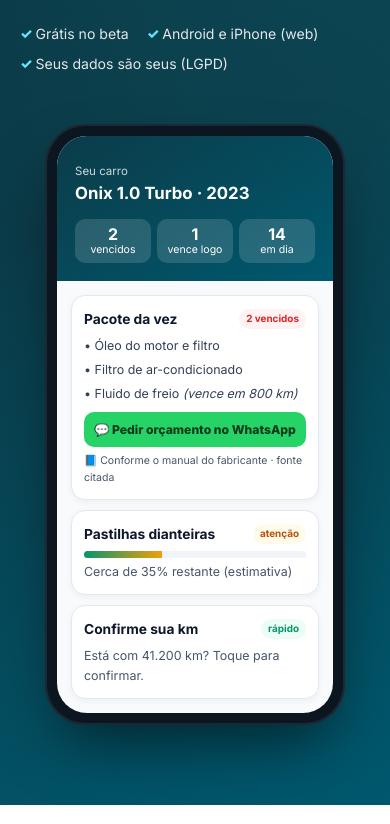
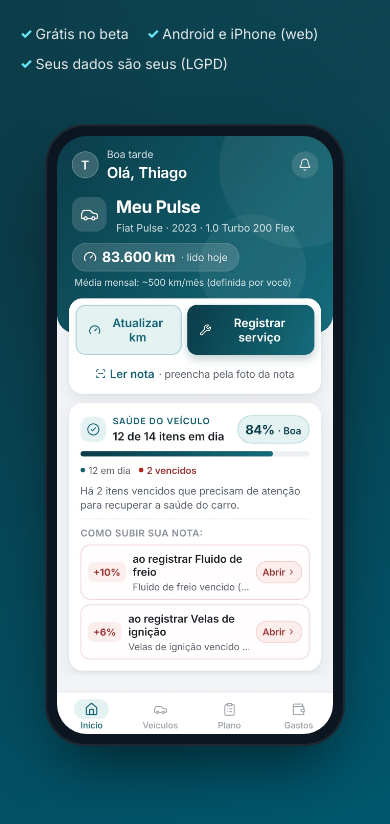
Before and after one commit to locussay-debug/carsey-site, a plain HTML site: page index.html in a window 390 px wide. Shown: the part 614-1438 px from the top of the page. Drawn offline with Linux system fonts and the light colour scheme.

Commit message:
feat(landing): troca mockups ilustrativos (Onix) por prints reais do app (Fiat Pulse) em assets/screens
- 4 telas 1080x2340 WebP: home-topo (hero), home-pacote, plano, gastos
- barra de status do Android removida; miniatura da nota fiscal desfocada
- alt texts em PT-BR; mantém moldura, cantos e sombra do .phone
- remove CSS dos mockups não usados

```diff
--- a/index.html
+++ b/index.html
@@ -69,22 +69,8 @@
     .ticks li::before{content:"✓ ";color:#67E8F9;font-weight:800}
     /* phone mockup */
     .phone{width:300px;margin:0 auto;background:#0b1620;border-radius:40px;padding:12px;box-shadow:0 30px 60px -15px rgba(0,0,0,.55),inset 0 0 0 2px rgba(255,255,255,.08)}
-    .screen{background:var(--bg);border-radius:30px;overflow:hidden;color:var(--s9);min-height:560px}
-    .scr-top{background:linear-gradient(150deg,var(--p9),var(--p8));color:#fff;padding:26px 18px 18px}
-    .scr-top small{opacity:.8;font-size:.72rem;display:block}
-    .scr-top strong{font-size:1.05rem}
-    .health{display:flex;gap:6px;margin-top:12px}
-    .health span{flex:1;background:rgba(255,255,255,.14);border-radius:10px;padding:6px 4px;text-align:center;font-size:.66rem;line-height:1.2}
-    .health b{display:block;font-size:1rem}
-    .scr-body{padding:14px;display:flex;flex-direction:column;gap:10px}
-    .card{background:#fff;border:1px solid var(--s2);border-radius:14px;padding:12px;font-size:.78rem;box-shadow:0 2px 6px rgba(11,60,73,.05)}
-    .card h4{font-size:.86rem;margin-bottom:6px;display:flex;justify-content:space-between;align-items:center}
-    .tag{font-size:.62rem;font-weight:700;padding:2px 7px;border-radius:999px}
-    .t-red{background:var(--red50);color:var(--red)}.t-am{background:var(--am50);color:var(--am)}.t-em{background:var(--em50);color:var(--em)}
-    .card ul{list-style:none;display:flex;flex-direction:column;gap:4px;color:var(--s7);margin-bottom:8px}
-    .wa{display:block;text-align:center;background:var(--wa);color:#073b1c;font-weight:800;border-radius:10px;padding:8px;font-size:.76rem}
-    .src{font-size:.66rem;color:var(--s6);margin-top:6px}
-    .bar{height:7px;background:var(--s1);border-radius:9px;overflow:hidden;margin:6px 0 4px}.bar i{display:block;height:100%;background:linear-gradient(90deg,var(--em),#F59E0B)}
+    .screen{background:var(--bg);border-radius:30px;overflow:hidden;aspect-ratio:1080/2340}
+    .screen img{display:block;width:100%;height:100%;object-fit:cover}
     /* sections */
     section{scroll-margin-top:70px}
     .sec{padding:80px 0}
@@ -118,7 +104,7 @@
     .cmp .us li::before{content:"✓ ";color:var(--em);font-weight:800}
     .shots{display:grid;grid-template-columns:repeat(3,1fr);gap:26px;align-items:start}
     .shot{text-align:center}
-    .shot .phone{width:250px;padding:10px;border-radius:34px}.shot .screen{min-height:440px;border-radius:26px}
+    .shot .phone{width:250px;padding:10px;border-radius:34px}.shot .screen{border-radius:26px}
     .shot figcaption{margin-top:14px;font-weight:700}.shot figcaption span{display:block;font-weight:400;color:var(--s6);font-size:.9rem}
     .row{display:flex;justify-content:space-between;font-size:.76rem;padding:6px 0;border-bottom:1px dashed var(--s2)}
     .dossie{display:grid;grid-template-columns:1.2fr .8fr;gap:32px;align-items:center;background:linear-gradient(135deg,var(--p9),var(--p8));color:#fff;border-radius:24px;padding:44px 36px;box-shadow:var(--sh)}
@@ -196,22 +182,8 @@
           <li>Grátis no beta</li><li>Android e iPhone (web)</li><li>Seus dados são seus (LGPD)</li>
         </ul>
       </div>
-      <div class="phone" aria-hidden="true">
-        <div class="screen">
-          <div class="scr-top"><small>Seu carro</small><strong>Onix 1.0 Turbo · 2023</strong>
-            <div class="health"><span><b>2</b>vencidos</span><span><b>1</b>vence logo</span><span><b>14</b>em dia</span></div>
-          </div>
-          <div class="scr-body">
-            <div class="card"><h4>Pacote da vez <span class="tag t-red">2 vencidos</span></h4>
-              <ul><li>• Óleo do motor e filtro</li><li>• Filtro de ar-condicionado</li><li>• Fluido de freio <em>(vence em 800 km)</em></li></ul>
-              <span class="wa">💬 Pedir orçamento no WhatsApp</span>
-              <div class="src">📘 Conforme o manual do fabricante · fonte citada</div>
-            </div>
-            <div class="card"><h4>Pastilhas dianteiras <span class="tag t-am">atenção</span></h4>
-              <div class="bar"><i style="width:35%"></i></div><span style="color:#475569">Cerca de 35% restante (estimativa)</span></div>
-            <div class="card"><h4>Confirme sua km <span class="tag t-em">rápido</span></h4><span style="color:#475569">Está com 41.200 km? Toque para confirmar.</span></div>
-          </div>
-        </div>
+      <div class="phone">
+        <div class="screen"><img src="assets/screens/carsey-home-topo.webp" width="1080" height="2340" fetchpriority="high" alt="Tela inicial do Carsey com o carro Meu Pulse (Fiat Pulse 2023 1.0 Turbo 200 Flex), 83.600 km, botões Atualizar km, Registrar serviço e Ler nota, e Saúde do veículo em 84%, com 12 de 14 itens em dia" /></div>
       </div>
     </div>
   </section>
@@ -265,20 +237,9 @@
     <div class="wrap">
       <div class="hd"><div class="eyebrow">Por dentro do app</div><h2>Simples de usar, do jeito que deveria ser</h2></div>
       <div class="shots">
-        <figure class="shot"><div class="phone"><div class="screen"><div class="scr-top"><small>Plano de revisão</small><strong>Próximos itens</strong></div><div class="scr-body">
-          <div class="card"><h4>Óleo e filtro <span class="tag t-red">vencido</span></h4><div class="src">📘 Fonte: manual do proprietário</div></div>
-          <div class="card"><h4>Fluido de freio <span class="tag t-am">em 800 km</span></h4><div class="src">📘 Fonte: manual do proprietário</div></div>
-          <div class="card"><h4>Velas de ignição <span class="tag t-em">em dia</span></h4><div class="src">📘 Fonte: manual do proprietário</div></div>
-          <div class="card"><h4>Correia <span class="tag t-em">em dia</span></h4><div class="src">📘 Fonte: manual do proprietário</div></div>
-        </div></div></div><figcaption>Plano com a fonte<span>Saiba o que vence e de onde vem a recomendação.</span></figcaption></figure>
-        <figure class="shot"><div class="phone"><div class="screen"><div class="scr-top"><small>Ler nota</small><strong>Nota lida ✓</strong></div><div class="scr-body">
-          <div class="card"><h4>Oficina do Bairro</h4><div class="row"><span>Data</span><b>12/10/2026</b></div><div class="row"><span>Troca de óleo</span><b>R$ 189,00</b></div><div class="row"><span>Filtro de óleo</span><b>R$ 42,00</b></div><div class="row"><span>Total</span><b>R$ 231,00</b></div></div>
-          <span class="wa" style="background:#00586E;color:#fff">Conferir e salvar</span>
-        </div></div></div><figcaption>Ler nota<span>Foto da nota vira registro, sem digitar.</span></figcaption></figure>
-        <figure class="shot"><div class="phone"><div class="screen"><div class="scr-top"><small>Gastos</small><strong>R$ 1.284 em 2026</strong></div><div class="scr-body">
-          <div class="card"><h4>Por tipo</h4><div class="row"><span>Revisões</span><b>R$ 690</b></div><div class="row"><span>Freios</span><b>R$ 380</b></div><div class="row"><span>Pneus e outros</span><b>R$ 214</b></div></div>
-          <div class="card"><h4>Média mensal</h4><div class="bar"><i style="width:55%;background:#00586E"></i></div><span style="color:#475569">R$ 107 por mês</span></div>
-        </div></div></div><figcaption>Gastos<span>Quanto o carro custa, mês a mês.</span></figcaption></figure>
+        <figure class="shot"><div class="phone"><div class="screen"><img src="assets/screens/carsey-home-pacote.webp" width="1080" height="2340" loading="lazy" decoding="async" alt="Pacote da vez com 2 serviços vencidos (velas de ignição e fluido de freio), botão Pedir orçamento no WhatsApp e lista de manutenções futuras, com troca de discos de freio estimada pelo desgaste" /></div></div><figcaption>Pacote da vez<span>Pendências juntas e orçamento no WhatsApp em 1 toque.</span></figcaption></figure>
+        <figure class="shot"><div class="phone"><div class="screen"><img src="assets/screens/carsey-plano.webp" width="1080" height="2340" loading="lazy" decoding="async" alt="Tela Plano do Carsey com os itens do Fiat Pulse: velas de ignição e fluido de freio vencidos, discos de freio em dia com troca estimada conforme o desgaste" /></div></div><figcaption>Plano do seu carro<span>Saiba o que vence, quando e o que já está em dia.</span></figcaption></figure>
+        <figure class="shot"><div class="phone"><div class="screen"><img src="assets/screens/carsey-gastos.webp" width="1080" height="2340" loading="lazy" decoding="async" alt="Tela Gastos do Carsey com R$ 920,00 gastos em revisão, gráfico dos últimos 6 meses e o último serviço com a nota fiscal anexada" /></div></div><figcaption>Gastos<span>Quanto o carro custa, com as notas guardadas.</span></figcaption></figure>
       </div>
     </div>
   </section>
```
Also changed, not shown: assets/screens/carsey-gastos.webp (added), assets/screens/carsey-home-pacote.webp (added), assets/screens/carsey-home-topo.webp (added), assets/screens/carsey-plano.webp (added).
